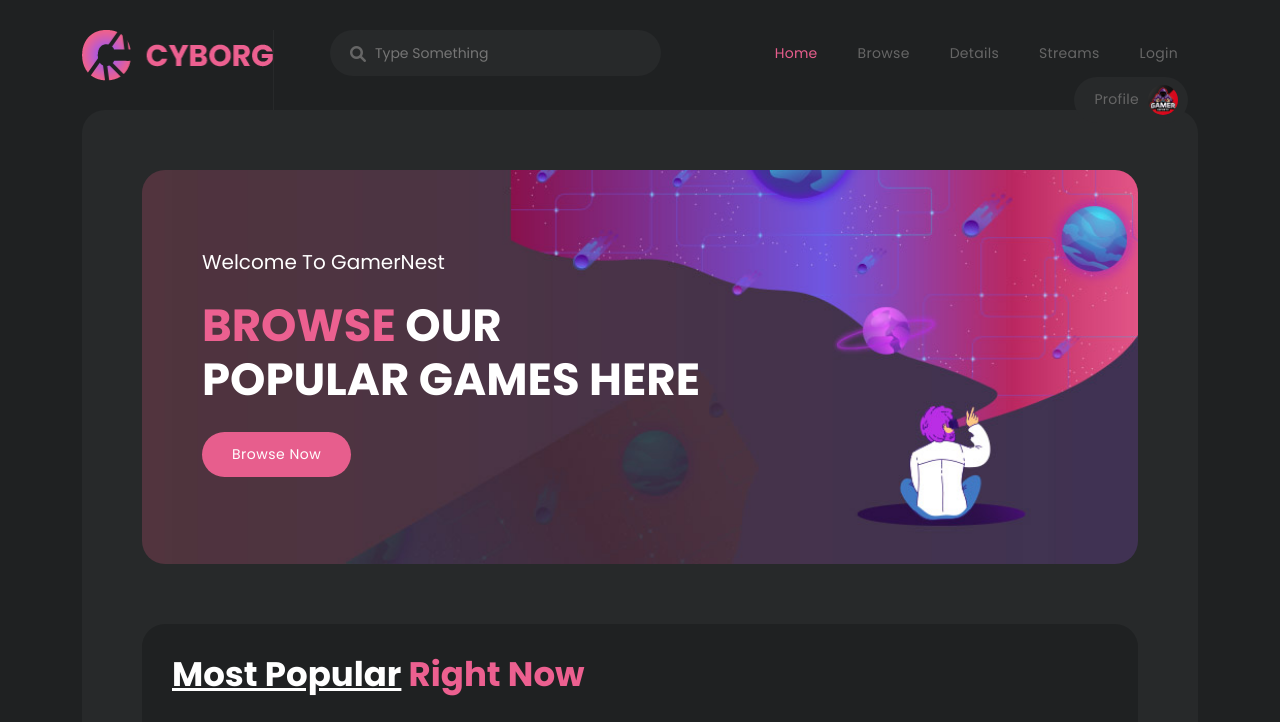
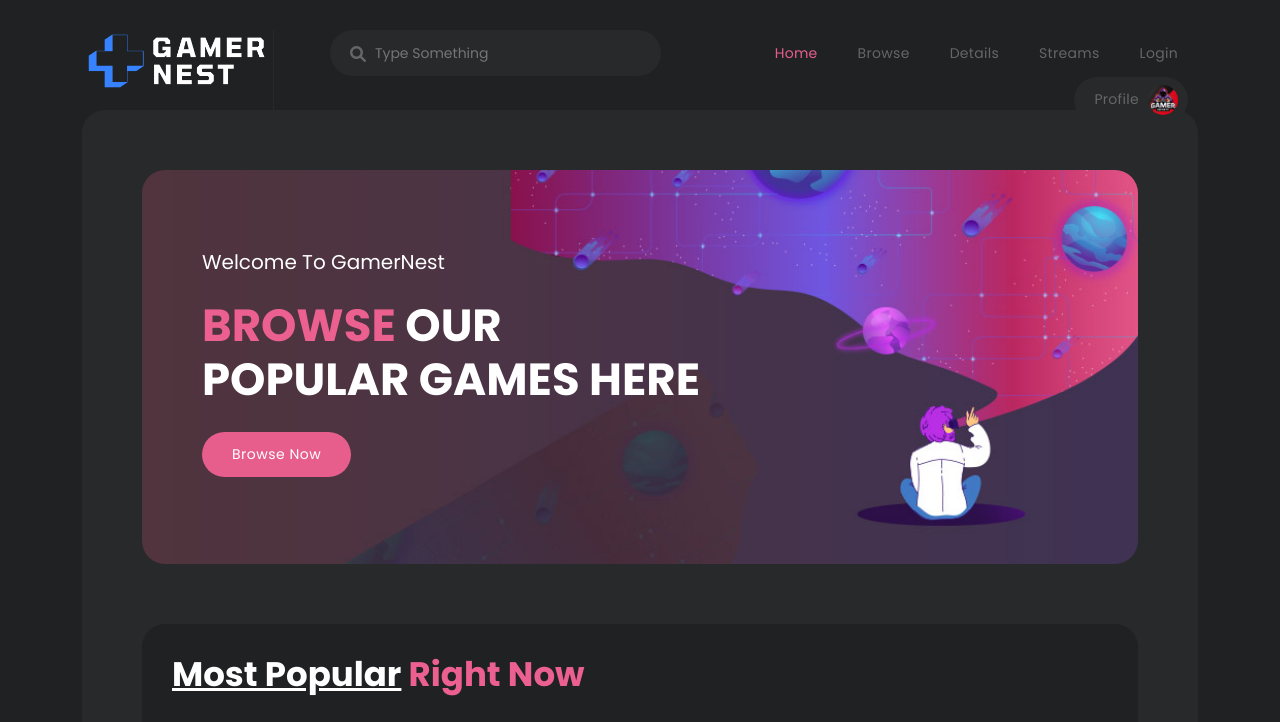
Before and after one commit to ornobaadi/gamernest, a plain HTML site: page index.html in a window 1280 px wide. Shown: the top 722 px of the page. Drawn offline with nearby package versions, Linux system fonts and the light colour scheme.

Commit message:
logo reverse

```diff
--- a/index.html
+++ b/index.html
@@ -52,7 +52,7 @@ https://templatemo.com/tm-579-cyborg-gaming
                 <nav class="main-nav">
                     <!-- ***** Logo Start ***** -->
                     <a href="index.html" class="logo">
-                        <img src="assets/images/logo.png" alt="">
+                        <img src="assets/images/logo-bg (2).png" alt="">
                     </a>
                     <!-- ***** Logo End ***** -->
                     <!-- ***** Search End ***** -->
```
